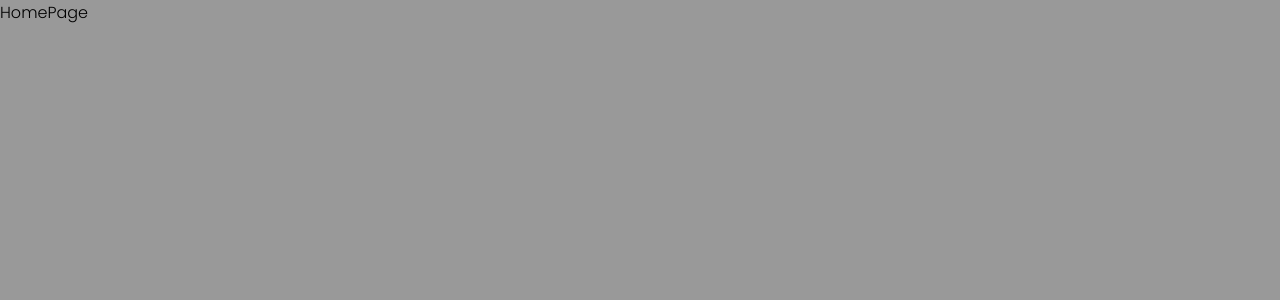
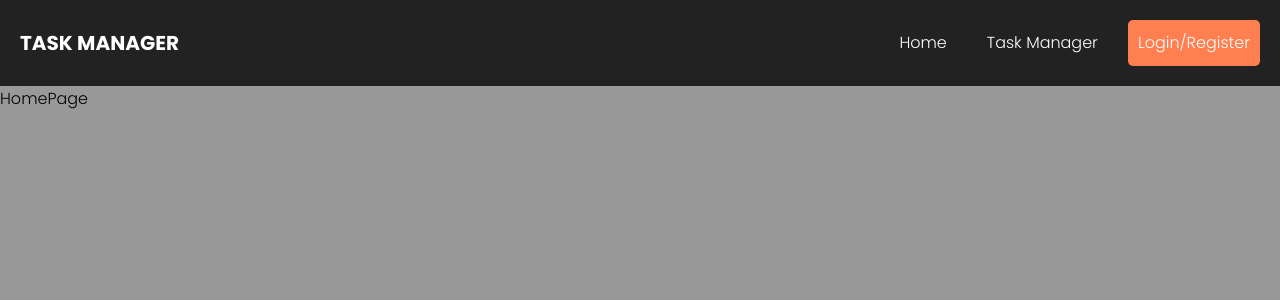
Before and after one commit to Tanju67/Task-Manager, a React (Create React App) app in the folder frontend/: page / in a window 1280 px wide. Shown: the top 300 px of the page. Built offline with nearby package versions, Linux system fonts and the light colour scheme; a web font is replaced by a local one.

Commit message:
build nav components

```diff
--- a/frontend/src/App.js
+++ b/frontend/src/App.js
@@ -3,10 +3,12 @@ import HomePage from "./pages/HomePage";
 import LoginPage from "./pages/LoginPage";
 import RegisterPage from "./pages/RegisterPage";
 import TaskManagerPage from "./pages/TaskManagerPage";
+import MainNavigation from "./shared/UIElements/NavBar/MainNavigation";
 
 function App() {
   return (
     <BrowserRouter>
+      <MainNavigation />
       <Routes>
         <Route path="/" element={<HomePage />} />
         <Route path="/login" element={<LoginPage />} />
--- /dev/null
+++ b/frontend/src/shared/UIElements/NavBar/MainNavigation.js
@@ -0,0 +1,14 @@
+import React from "react";
+import classes from "./MainNavigation.module.css";
+import NavLinks from "./NavLinks";
+
+function MainNavigation() {
+  return (
+    <div className={classes.mainNavigation}>
+      <div className={classes.logo}>Task Manager</div>
+      <NavLinks />
+    </div>
+  );
+}
+
+export default MainNavigation;
--- /dev/null
+++ b/frontend/src/shared/UIElements/NavBar/MainNavigation.module.css
@@ -0,0 +1,14 @@
+.mainNavigation {
+  background-color: #222;
+  padding: 2rem;
+  color: #fff;
+  display: flex;
+  justify-content: space-between;
+  align-items: center;
+}
+
+.logo {
+  text-transform: uppercase;
+  font-size: 2rem;
+  font-weight: bold;
+}
--- /dev/null
+++ b/frontend/src/shared/UIElements/NavBar/NavLinks.js
@@ -0,0 +1,21 @@
+import React from "react";
+import classes from "./NavLinks.module.css";
+import { NavLink } from "react-router-dom";
+
+function NavLinks() {
+  return (
+    <ul className={classes.navLinks}>
+      <li>
+        <NavLink to={"/"}>Home</NavLink>
+      </li>
+      <li>
+        <NavLink to={"/tasks-manager"}>Task Manager</NavLink>
+      </li>
+      <li>
+        <NavLink to={"/login"}>Login/Register</NavLink>
+      </li>
+    </ul>
+  );
+}
+
+export default NavLinks;
--- /dev/null
+++ b/frontend/src/shared/UIElements/NavBar/NavLinks.module.css
@@ -0,0 +1,33 @@
+.navLinks {
+  display: flex;
+  gap: 2rem;
+}
+
+.navLinks li {
+  transition: all 0.3s;
+  padding: 1rem;
+  border-radius: 0.5rem;
+}
+.navLinks li:last-child {
+  transition: all 0.3s;
+  padding: 1rem;
+  border-radius: 0.5rem;
+  background-color: coral;
+}
+
+.navLinks a {
+  color: #fff;
+  text-decoration: none;
+}
+
+.navLinks li:not(:last-child):hover {
+  background-color: #fff;
+}
+
+.navLinks li:not(:last-child):hover a {
+  color: #333;
+}
+
+.navLinks li:last-child:hover {
+  background-color: rgb(219, 70, 16);
+}
```
